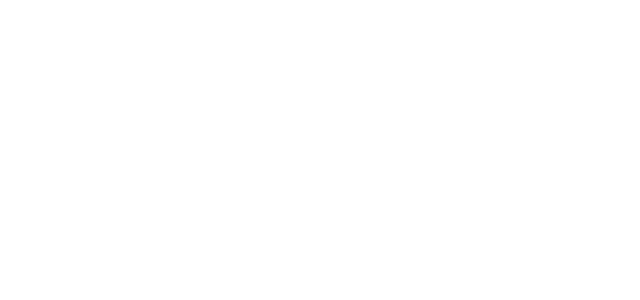
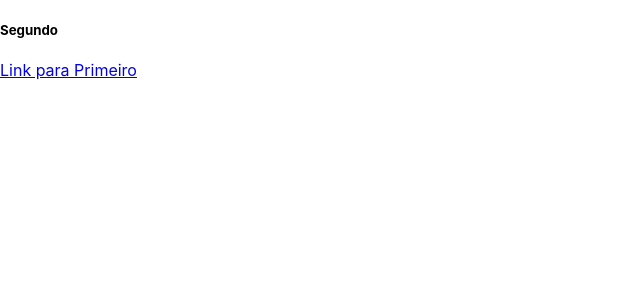
Before and after one commit to rfdnnr/React-Piracituba, a React (Create React App) app: page /segundo in a window 1280 px wide. Before the commit this address had no page. Shown: the top 300 px of the page, without its empty margins (0-640 px from the left). Built offline with nearby package versions, Linux system fonts and the light colour scheme.

Commit message:
final da aula do mangeli

```diff
--- /dev/null
+++ b/src/Components/LinkPrimeiro.jsx
@@ -0,0 +1,3 @@
+const LinkPrimeiro = () => <a href="/">Link para Primeiro</a>;
+
+export default LinkPrimeiro;
--- /dev/null
+++ b/src/Components/LinkSegundo.jsx
@@ -0,0 +1,3 @@
+const LinkSegundo = () => <a href="segundo">Link para segunda</a>
+
+export default LinkSegundo;
--- /dev/null
+++ b/src/Pages/Primeiro.jsx
@@ -0,0 +1,14 @@
+
+import LinkSegundo from "../Components/LinkSegundo";
+
+const Primeiro = () => {
+    return (<div>
+        <h5>Primeiro</h5>
+        <LinkSegundo />
+
+    </div>
+
+    );
+};
+
+export default Primeiro;
--- /dev/null
+++ b/src/Pages/Segundo.jsx
@@ -0,0 +1,12 @@
+import LinkPrimeiro from "../Components/LinkPrimeiro";
+
+
+const Segundo = () => {
+    return (<div>
+        <h5>Segundo</h5>
+        <LinkPrimeiro />
+    </div>
+    );
+};
+
+export default Segundo;
--- a/src/Primeiro.jsx
+++ /dev/null
@@ -1,7 +0,0 @@
-const Primeiro = () => {
-    return (<div>
-        <h5>Primeiro</h5>
-    </div>);
-};
-
-export default Primeiro;
--- a/src/index.js
+++ b/src/index.js
@@ -4,7 +4,8 @@
 import App from './App';
 import reportWebVitals from './reportWebVitals';
 import { BrowserRouter, Route, Routes } from 'react-router-dom';
-import Primeiro from './Primeiro';
+import Primeiro from './Pages/Primeiro';
+import Segundo from './Pages/Segundo';
 
 const root = ReactDOM.createRoot(document.getElementById('root'));
 root.render(
@@ -12,6 +13,7 @@
     <BrowserRouter>
       <Routes>
         <Route path="/" element={<Primeiro />} />
+        <Route path="segundo" element={<Segundo />} />
       </Routes>
     </BrowserRouter>
   </React.StrictMode>
```
Also changed, not shown: src/Segundo.jsx (deleted, +0 -7 lines).
